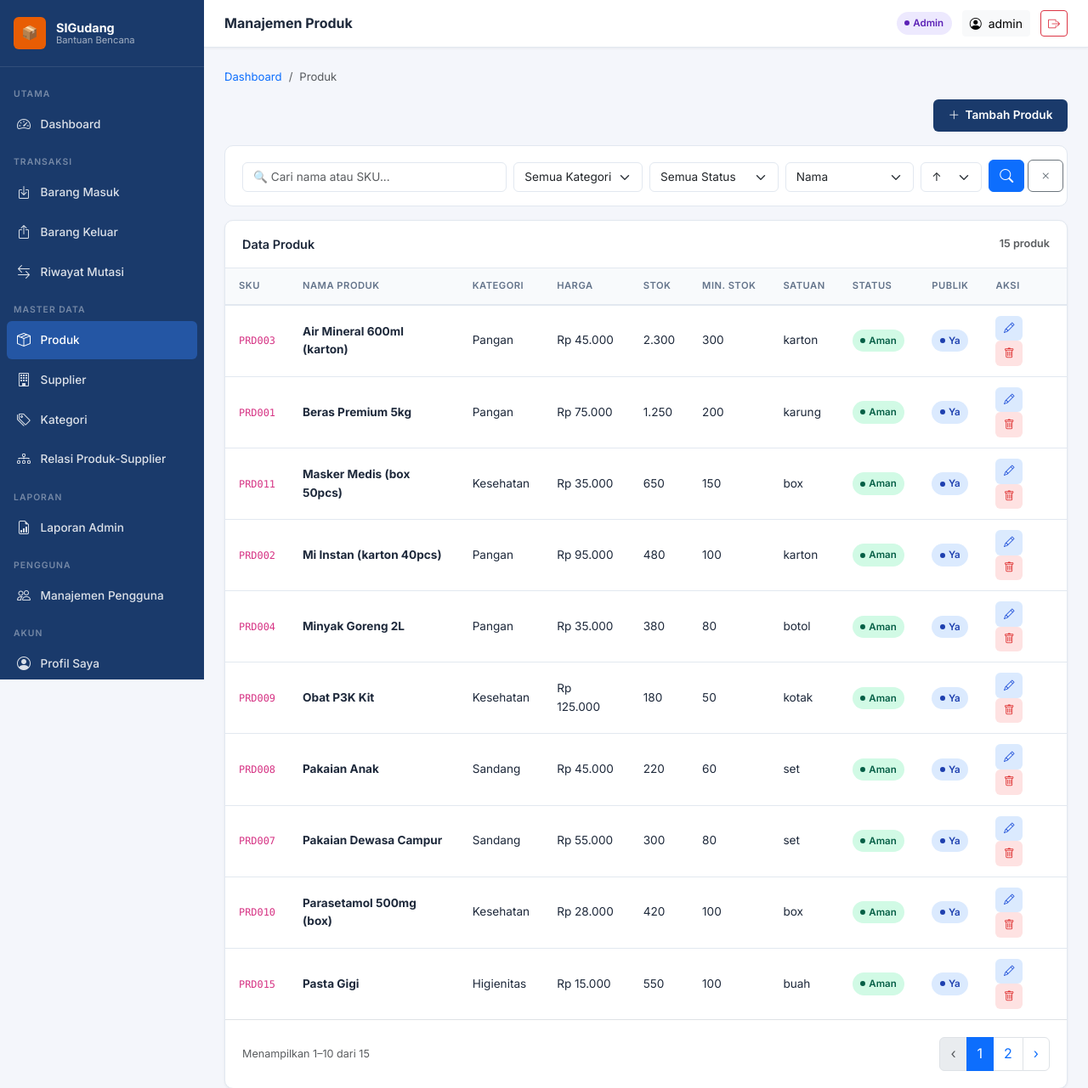
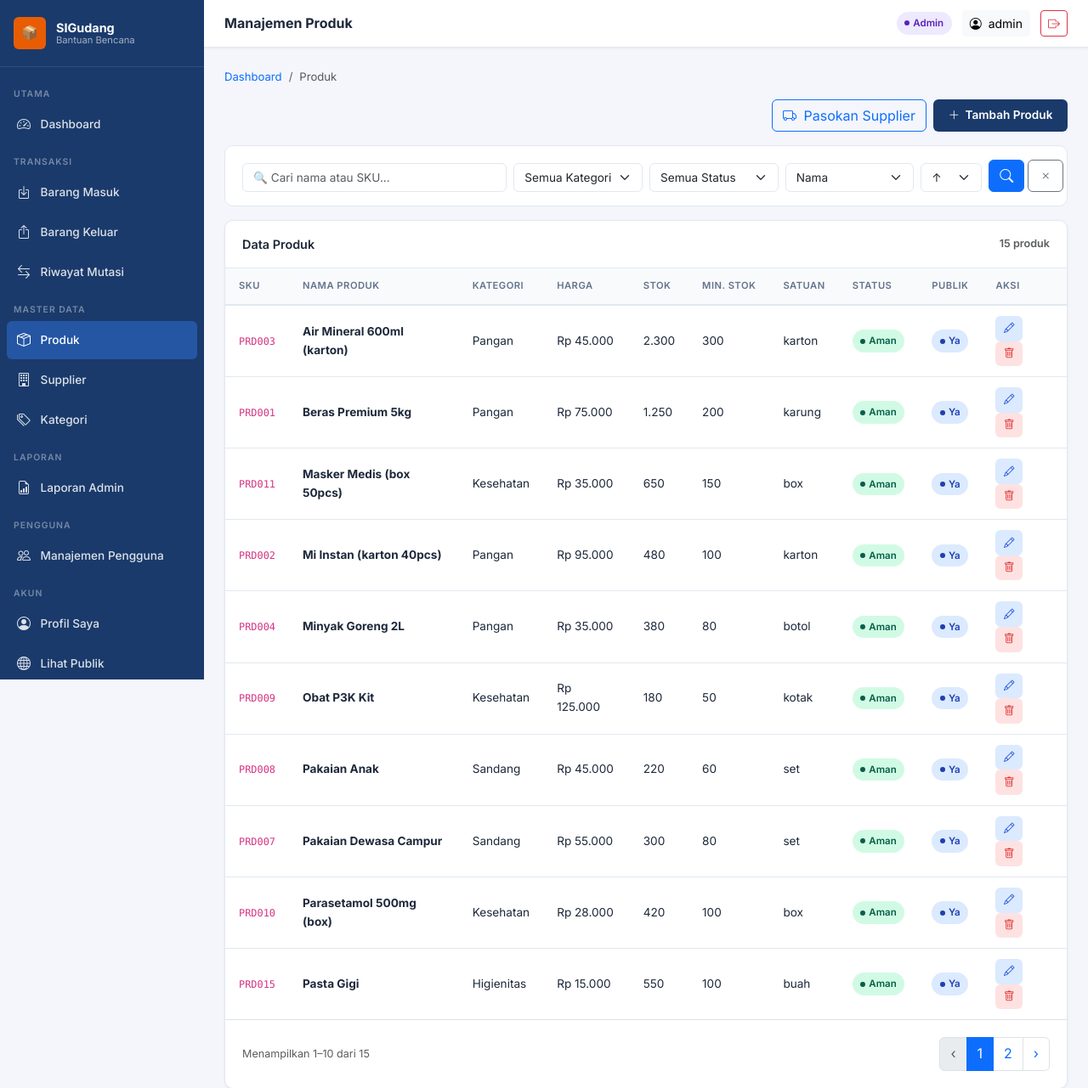
Before and after one commit to rafifproject/miniproject_web4_-Sistem-Informasi-Gudang-Bantuan-Bencana-SIGudang-, a PHP site: page /RPL-Pertemuan4/admin/produk.php in a window 1280 px wide. Shown: the top 1281 px of the page at 85% size. Run offline with PHP 8.4, Linux system fonts and the light colour scheme; a user stored in the database is signed in; data comes from the database, SQL or seed files in the repository.

Commit message:
refactor(ui): bersihkan sidebar dari label relasi teknis dan integrasikan pasokan supplier ke modul produk secara profesional

```diff
--- a/admin/produk.php
+++ b/admin/produk.php
@@ -108,9 +108,14 @@
 
 <div class="d-flex justify-content-between align-items-center mb-3">
   <div></div>
-  <button class="btn-primary-custom" data-bs-toggle="modal" data-bs-target="#modalProduk" onclick="resetForm()">
-    <i class="bi bi-plus-lg"></i> Tambah Produk
-  </button>
+  <div class="d-flex gap-2">
+    <a href="<?= BASE_URL ?>/admin/produk_supplier.php" class="btn btn-outline-primary">
+      <i class="bi bi-truck me-1"></i> Pasokan Supplier
+    </a>
+    <button class="btn-primary-custom" data-bs-toggle="modal" data-bs-target="#modalProduk" onclick="resetForm()">
+      <i class="bi bi-plus-lg"></i> Tambah Produk
+    </button>
+  </div>
 </div>
 
 <!-- Filter -->
--- a/views/partials/header_admin.php
+++ b/views/partials/header_admin.php
@@ -79,11 +79,6 @@
         <i class="bi bi-tags nav-icon"></i> Kategori
       </a>
     </div>
-    <div class="nav-item">
-      <a href="<?= BASE_URL ?>/admin/produk_supplier.php" class="nav-link <?= $activeMenu==='produk_supplier'?'active':'' ?>">
-        <i class="bi bi-diagram-3 nav-icon"></i> Relasi Produk-Supplier
-      </a>
-    </div>
 
     <div class="nav-section-label">Laporan</div>
     <div class="nav-item">
```
Also changed, not shown: admin/produk_supplier.php (+6 -6 lines), README.md, 11 other files.
